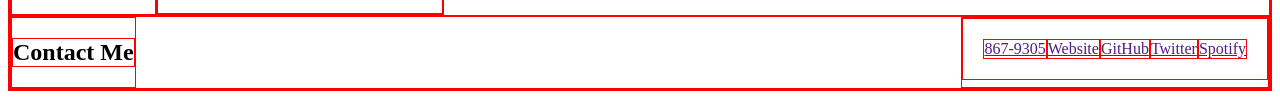
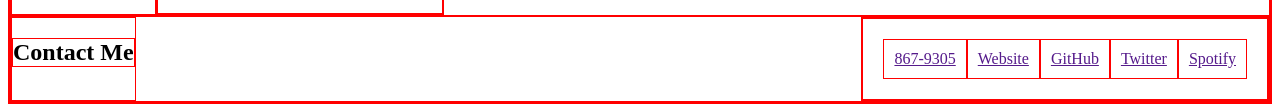
Before and after one commit to Morralytics/Professional-Portfolio, a plain HTML site: page index.html in a window 1280 px wide. Shown: the part 1351-1460 px from the top of the page. Drawn offline with Linux system fonts and the light colour scheme.

Commit message:
Small adjustments made to nav to make sure they function the same.

```diff
--- a/assets/style.css
+++ b/assets/style.css
@@ -16,11 +16,14 @@ header, .contact-me {
     display: flex;
 }
 
+.nav-links a {
+    padding: 10px;
+}
 .ui-design {
    padding: 100px;
 }
 
-.segments {
+header,.segments {
     display: flex;
     flex-wrap: wrap;
     flex-direction: row;
```
